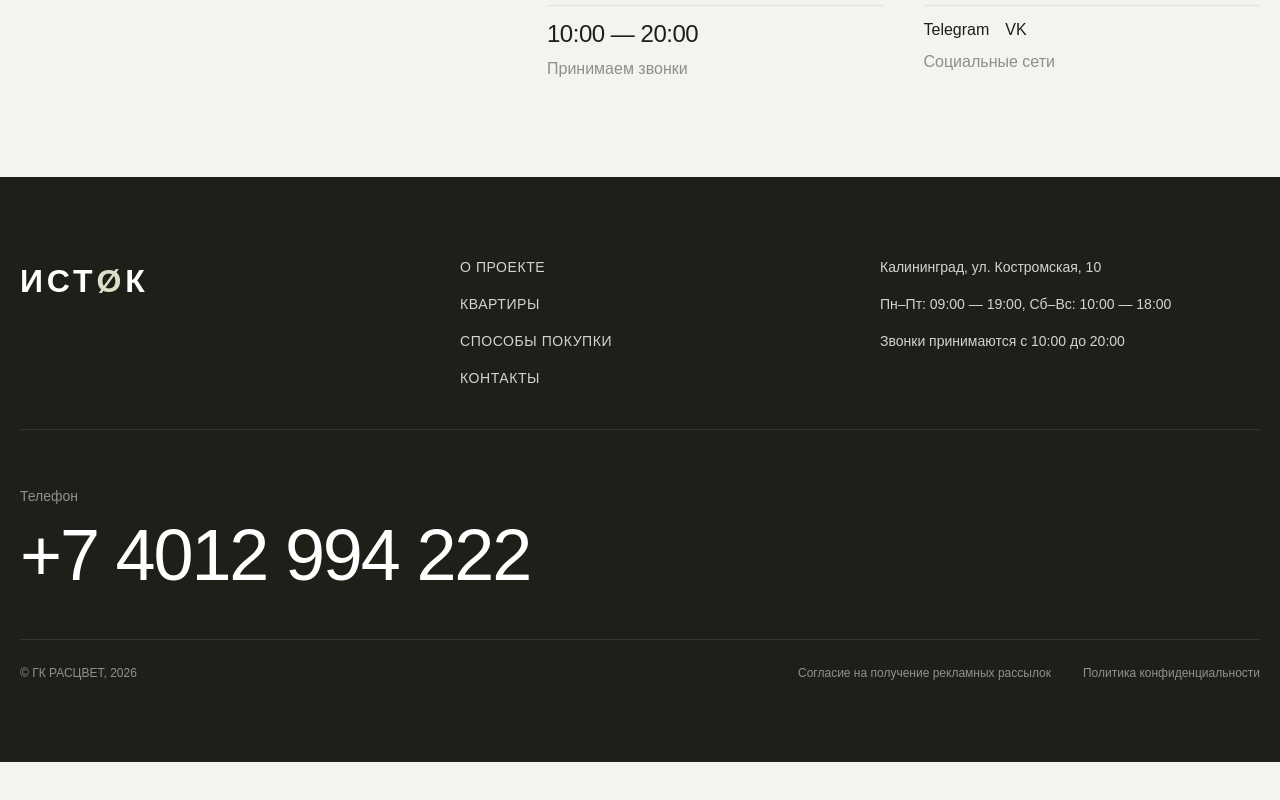
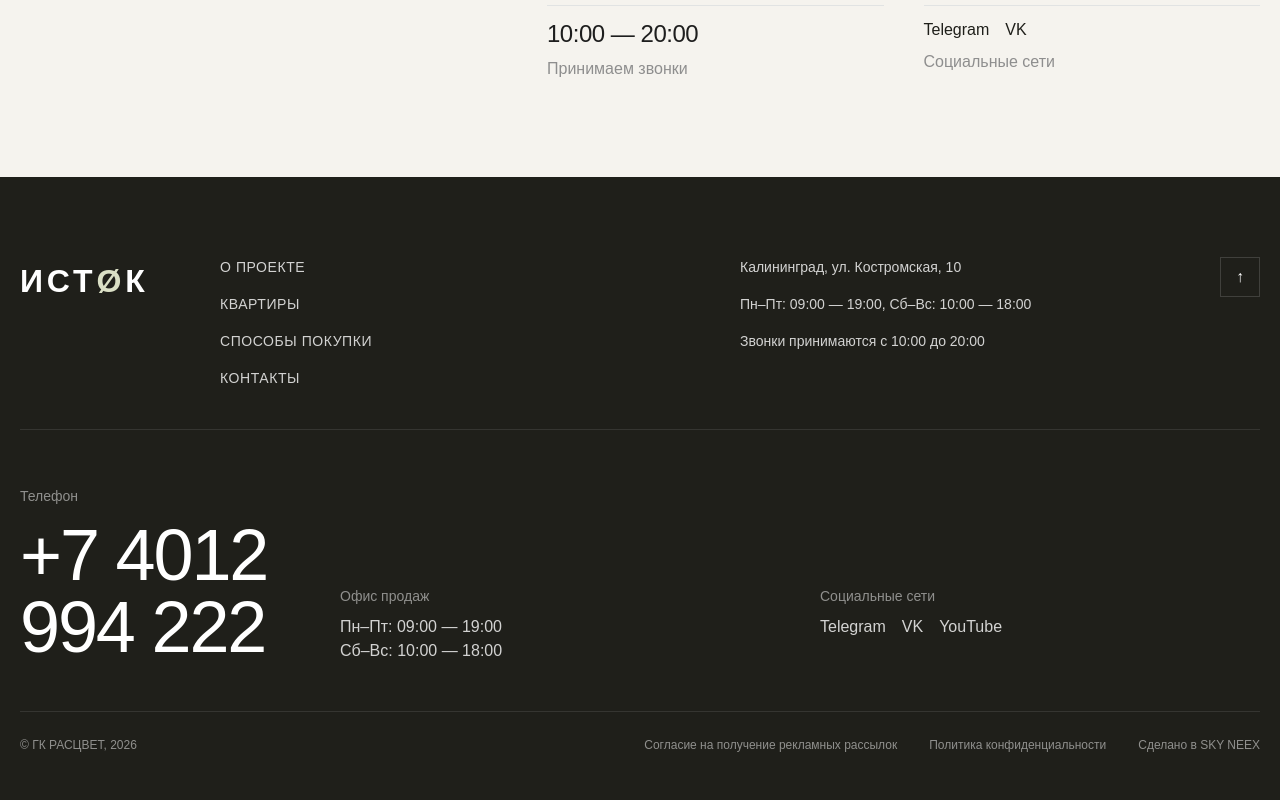
Before and after one commit to nstopack-crypto/istok-site, a Next.js app: page / in a window 1280 px wide. Shown: the part 10235-11035 px from the top of the page. Before the commit the page ends 10997 px from the top, so only its background shows below. Built offline with nearby package versions, Linux system fonts and the light colour scheme.

Commit message:
Update page layout

```diff
--- a/app/page.tsx
+++ b/app/page.tsx
@@ -20,7 +20,7 @@ export default function HomePage() {
   const [isLeadOpen, setIsLeadOpen] = useState(false);
 
   return (
-    <main className="min-h-screen bg-[#f5f3ee] text-[#1f1f1a]">
+    <main id="top" className="min-h-screen bg-[#f5f3ee] text-[#1f1f1a]">
       <Hero />
       <Intro />
       <Advantages />
--- a/components/Footer.tsx
+++ b/components/Footer.tsx
@@ -2,12 +2,13 @@ export default function Footer() {
   return (
     <footer id="contacts" className="bg-[#1f1f1a] text-white">
       <div className="mx-auto max-w-[1600px] px-5 py-14 md:py-20">
-        <div className="mb-14 grid grid-cols-1 gap-10 border-b border-white/10 pb-10 md:grid-cols-[1fr_2fr]">
+        <div className="mb-14 border-b border-white/10 pb-10">
+          <div className="grid grid-cols-1 gap-10 md:grid-cols-[160px_1fr_auto] md:items-start">
             <div className="text-[32px] font-semibold uppercase tracking-[0.12em]">
               ист<span className="text-[#dadfc5]">Ø</span>к
             </div>
 
-          <div className="grid grid-cols-1 gap-10 md:grid-cols-2">
+            <div className="grid grid-cols-1 gap-10 md:grid-cols-2 md:gap-x-20">
               <div className="space-y-4 text-[14px] uppercase tracking-[0.04em] text-white/80">
                 <a href="#about" className="block transition hover:text-white">
                   О проекте
@@ -32,9 +33,19 @@ export default function Footer() {
                 <p>Звонки принимаются с 10:00 до 20:00</p>
               </div>
             </div>
+
+            <a
+              href="#top"
+              className="inline-flex h-10 w-10 items-center justify-center border border-white/15 text-white/80 transition hover:border-white/30 hover:text-white"
+              aria-label="Наверх"
+            >
+              ↑
+            </a>
+          </div>
         </div>
 
-        <div className="mb-12">
+        <div className="mb-12 grid grid-cols-1 gap-10 md:grid-cols-[280px_1fr] md:items-end">
+          <div>
             <p className="mb-3 text-[14px] text-white/50">Телефон</p>
             <a
               href="tel:+74012994222"
@@ -44,8 +55,36 @@ export default function Footer() {
             </a>
           </div>
 
+          <div className="grid grid-cols-1 gap-6 md:grid-cols-2 md:gap-10">
+            <div>
+              <p className="mb-2 text-[14px] text-white/50">Офис продаж</p>
+              <p className="text-[16px] leading-[1.5] text-white/80">
+                Пн–Пт: 09:00 — 19:00
+                <br />
+                Сб–Вс: 10:00 — 18:00
+              </p>
+            </div>
+
+            <div>
+              <p className="mb-2 text-[14px] text-white/50">Социальные сети</p>
+              <div className="flex flex-wrap gap-4 text-[16px] text-white/80">
+                <a href="#" className="transition hover:text-white">
+                  Telegram
+                </a>
+                <a href="#" className="transition hover:text-white">
+                  VK
+                </a>
+                <a href="#" className="transition hover:text-white">
+                  YouTube
+                </a>
+              </div>
+            </div>
+          </div>
+        </div>
+
         <div className="flex flex-col gap-4 border-t border-white/10 pt-6 text-[12px] text-white/50 md:flex-row md:items-center md:justify-between">
           <p>© ГК РАСЦВЕТ, 2026</p>
+
           <div className="flex flex-col gap-3 md:flex-row md:gap-8">
             <a href="#" className="transition hover:text-white/80">
               Согласие на получение рекламных рассылок
@@ -53,6 +92,9 @@ export default function Footer() {
             <a href="#" className="transition hover:text-white/80">
               Политика конфиденциальности
             </a>
+            <a href="#" className="transition hover:text-white/80">
+              Сделано в SKY NEEX
+            </a>
           </div>
         </div>
       </div>
```
Lines whose indentation alone changed are shown as unchanged.
